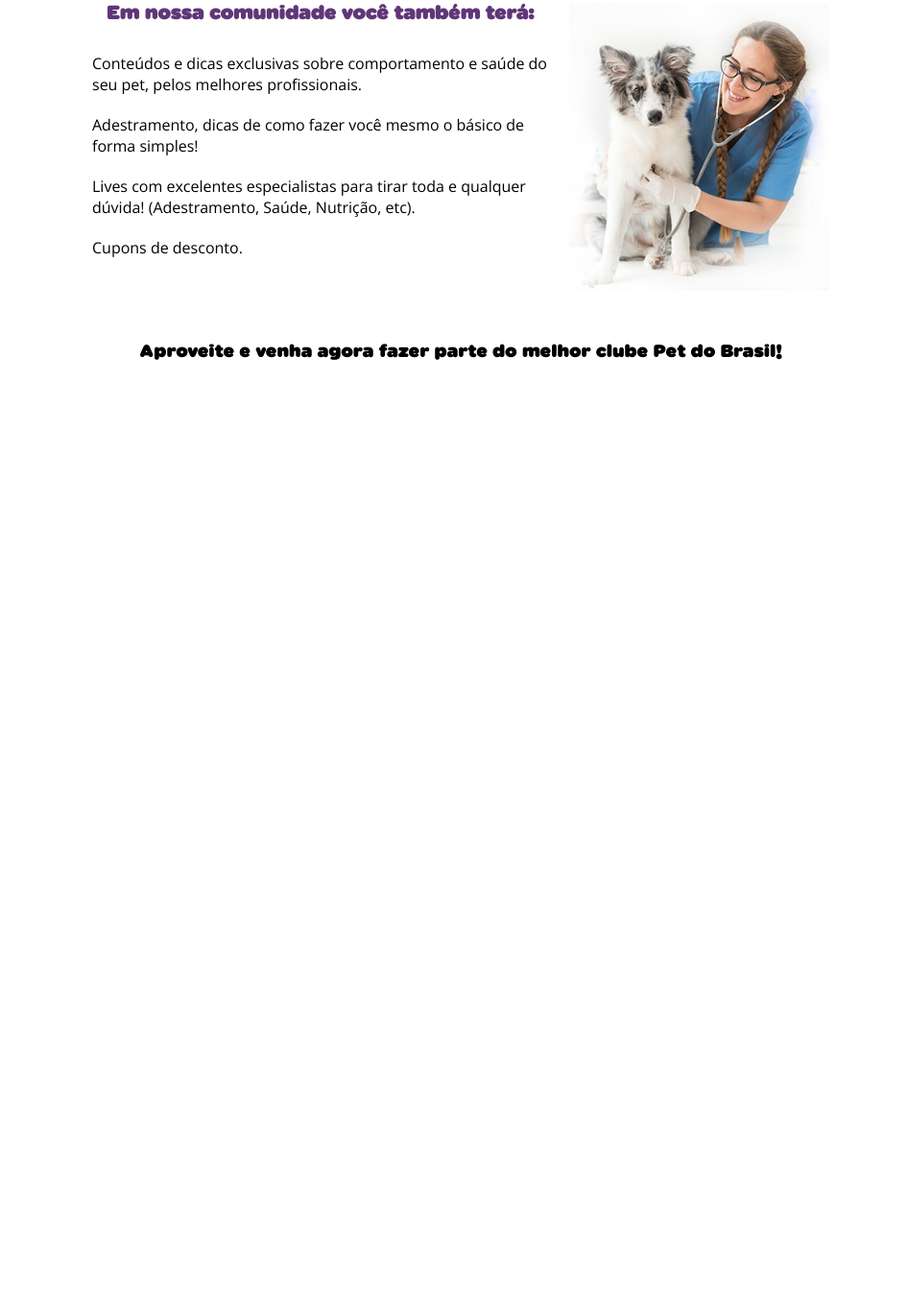
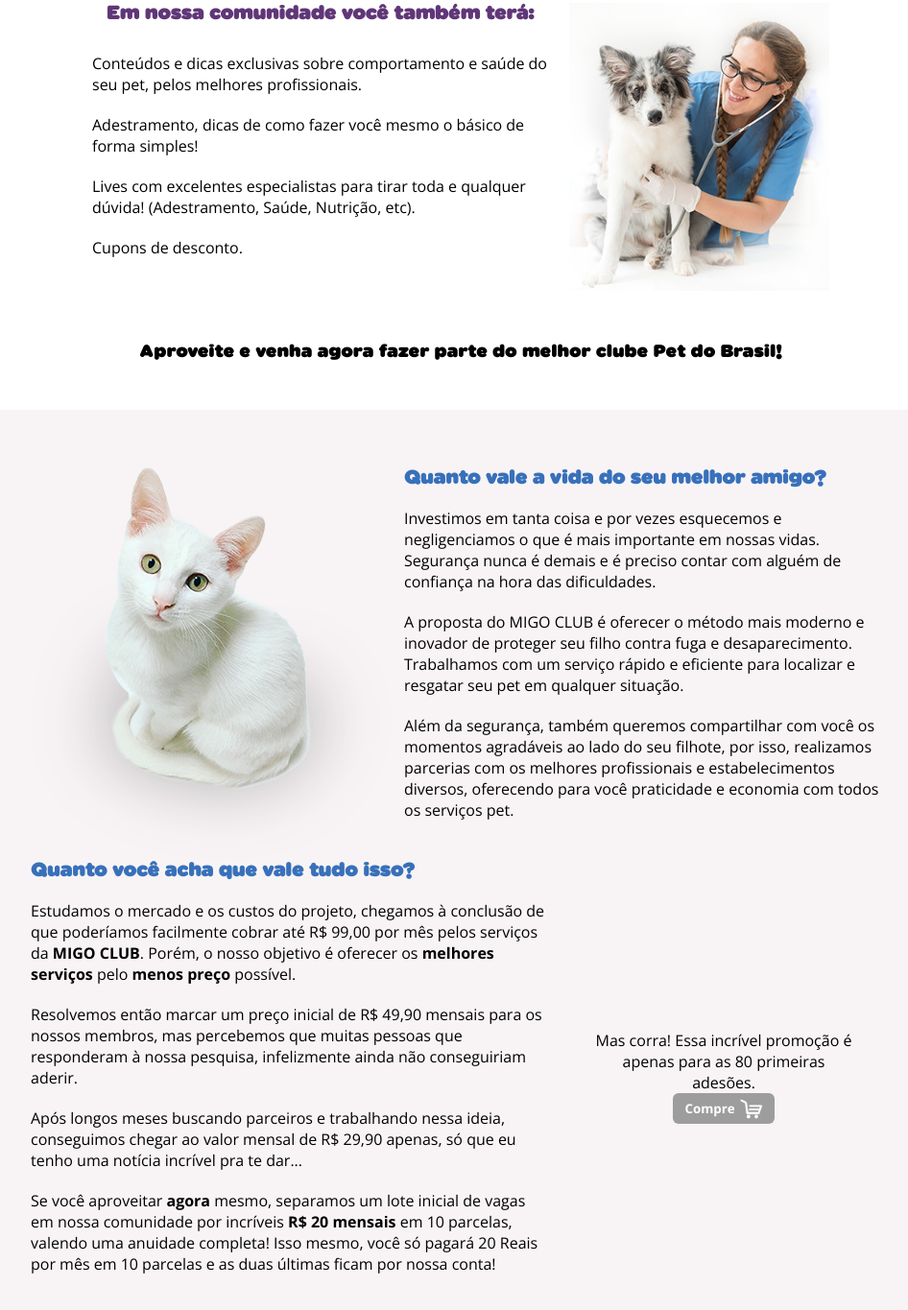
Before and after one commit to migo-pet/landing-page, a website: page index.html in a window 1280 px wide. Shown: the part 4327-5692 px from the top of the page at 96% size, without its empty margins (160-1106 px from the left). Before the commit the page ends 4754 px from the top, so only its background shows below. Drawn offline with nearby package versions, Linux system fonts and the light colour scheme.

Commit message:
criacao da secao de valor

```diff
--- a/index.html
+++ b/index.html
@@ -256,15 +256,24 @@
         <div class="produto__comunidade--left">
           <h3>Em nossa comunidade você também terá:</h3>
           <ul>
-            <li>Conteúdos e dicas exclusivas sobre comportamento e saúde do seu pet, pelos melhores profissionais.</li>
-            <li>Adestramento, dicas de como fazer você mesmo o básico de forma simples!</li>
-            <li>Lives com excelentes especialistas para tirar toda e qualquer dúvida! (Adestramento, Saúde, Nutrição, etc).</li>
+            <li>
+              Conteúdos e dicas exclusivas sobre comportamento e saúde do seu
+              pet, pelos melhores profissionais.
+            </li>
+            <li>
+              Adestramento, dicas de como fazer você mesmo o básico de forma
+              simples!
+            </li>
+            <li>
+              Lives com excelentes especialistas para tirar toda e qualquer
+              dúvida! (Adestramento, Saúde, Nutrição, etc).
+            </li>
             <li>Cupons de desconto.</li>
           </ul>
         </div>
 
         <div class="produto__comunidade--img">
-          <img src="img/veterinaria.png" alt="Veterinária">
+          <img src="img/veterinaria.png" alt="Veterinária" />
         </div>
       </div>
 
@@ -273,6 +282,73 @@
       </p>
     </section>
 
+    <section class="valor">
+      <div class="valor__gato">
+        <img src="img/white_cat.png" alt="Gato branco" />
+        <div class="valor__gato--texto">
+          <h3>Quanto vale a vida do seu melhor amigo?</h3>
+          <p>
+            Investimos em tanta coisa e por vezes esquecemos e negligenciamos o
+            que é mais importante em nossas vidas. Segurança nunca é demais e é
+            preciso contar com alguém de confiança na hora das dificuldades.
+          </p>
+          <p>
+            A proposta do MIGO CLUB é oferecer o método mais moderno e inovador
+            de proteger seu filho contra fuga e desaparecimento. Trabalhamos com
+            um serviço rápido e eficiente para localizar e resgatar seu pet em
+            qualquer situação.
+          </p>
+          <p>
+            Além da segurança, também queremos compartilhar com você os momentos
+            agradáveis ao lado do seu filhote, por isso, realizamos parcerias
+            com os melhores profissionais e estabelecimentos diversos,
+            oferecendo para você praticidade e economia com todos os serviços
+            pet.
+          </p>
+        </div>
+      </div>
+
+      <div class="valor__vagas">
+        <div class="valor__vagas--texto">
+          <h3>Quanto você acha que vale tudo isso?</h3>
+          <p>
+            Estudamos o mercado e os custos do projeto, chegamos à conclusão de
+            que poderíamos facilmente cobrar até R$ 99,00 por mês pelos serviços
+            da <bold>MIGO CLUB</bold>. Porém, o nosso objetivo é oferecer os
+            <bold>melhores serviços</bold> pelo
+            <bold>menos preço</bold> possível.
+          </p>
+          <p>
+            Resolvemos então marcar um preço inicial de R$ 49,90 mensais para os
+            nossos membros, mas percebemos que muitas pessoas que responderam à
+            nossa pesquisa, infelizmente ainda não conseguiriam aderir.
+          </p>
+          <p>
+            Após longos meses buscando parceiros e trabalhando nessa ideia,
+            conseguimos chegar ao valor mensal de R$ 29,90 apenas, só que eu
+            tenho uma notícia incrível pra te dar...
+          </p>
+          <p>
+            Se você aproveitar <bold>agora</bold> mesmo, separamos um lote
+            inicial de vagas em nossa comunidade por incríveis
+            <bold>R$ 20 mensais</bold> em 10 parcelas, valendo uma anuidade
+            completa! Isso mesmo, você só pagará 20 Reais por mês em 10 parcelas
+            e as duas últimas ficam por nossa conta!
+          </p>
+        </div>
+        <div class="valor__vagas--contador">
+          <span
+            >Mas corra! Essa incrível promoção é apenas para as 80 primeiras
+            adesões.</span
+          >
+          <button>
+            Compre
+            <img src="img/carrinho.png" alt="Ícone carrinho" />
+          </button>
+        </div>
+      </div>
+    </section>
+
     <script src="js/main.js"></script>
   </body>
 </html>
--- a/sass/abstracts/_variables.scss
+++ b/sass/abstracts/_variables.scss
@@ -6,6 +6,9 @@
 
 $color-black: #000;
 
+$color-gray: #f8f4f5;
+$color-gray-dark: #9d9d9d;
+
 $color-white: #fff;
 
 // FONT
--- /dev/null
+++ b/sass/layout/_valor.scss
@@ -0,0 +1,80 @@
+.valor {
+  background-color: $color-gray;
+  padding-top: 6rem;
+  padding-bottom: 3rem;
+
+  display: flex;
+  flex-direction: column;
+  align-items: center;
+
+  &__gato,
+  &__vagas {
+    width: 70%;
+
+    display: flex;
+    align-items: flex-start;
+
+    &--texto {
+      * {
+        margin-bottom: 2rem;
+      }
+
+      h3 {
+        color: $color-blue;
+        letter-spacing: 0.02em;
+      }
+    }
+  }
+
+  &__vagas {
+    align-items: center;
+
+    &--texto {
+      width: 60%;
+
+      bold {
+        font-weight: 700;
+      }
+    }
+
+    &--contador {
+      width: 30%;
+      margin-left: 5rem;
+
+      display: flex;
+      flex-direction: column;
+      align-items: center;
+
+      span {
+        display: inline-block;
+        text-align: center;
+      }
+
+      button {
+        height: 3.2rem;
+        padding: 0 12px;
+        background: none;
+        background-color: $color-gray-dark;
+        border: none;
+        border-radius: 6px;
+        color: $color-white;
+        font-family: $paragraph-font;
+        font-weight: 700;
+        cursor: pointer;
+
+        display: flex;
+        align-items: center;
+
+        &:focus {
+          outline: none;
+        }
+      }
+
+      img {
+        height: 24px;
+        width: 24px;
+        margin-left: 5px;
+      }
+    }
+  }
+}
--- a/sass/main.scss
+++ b/sass/main.scss
@@ -10,3 +10,4 @@
 @import 'layout/info';
 @import 'layout/produto';
 @import 'layout/saiba';
+@import 'layout/valor';
```
Also changed, not shown: css/style.css, img/carrinho.png (added), img/white_cat.png (added), 1 other file.
